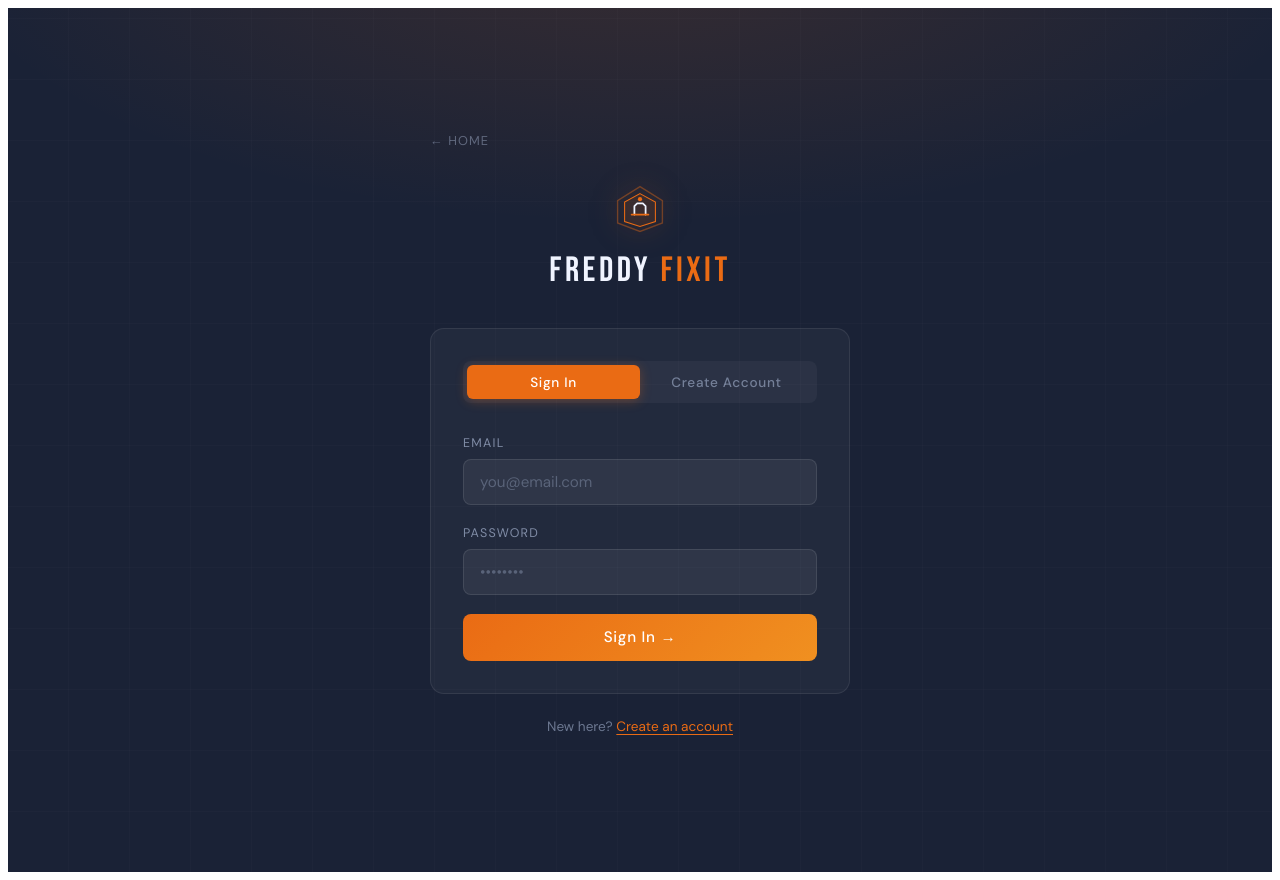
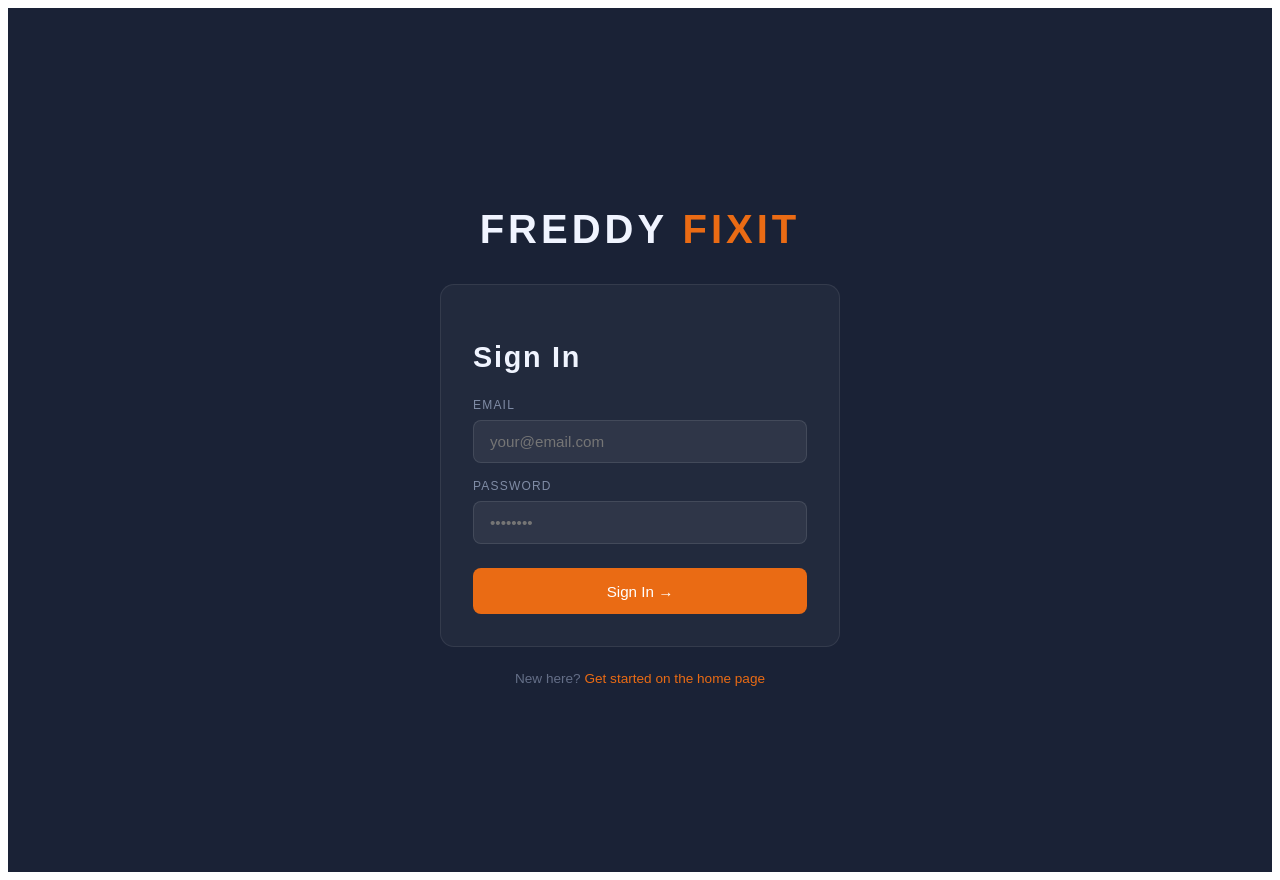
Before and after one commit to karanmann137-creator/freddy-fixit, a React (Vite) app: page /login in a window 1280 px wide. Built offline with nearby package versions, Linux system fonts and the light colour scheme.

Commit message:
fix: replace Login with clean version

```diff
--- a/src/pages/Login.tsx
+++ b/src/pages/Login.tsx
@@ -1,277 +1,67 @@
 import { useState } from "react";
 import { useLocation } from "wouter";
 import { motion } from "framer-motion";
-import { supabase, getProfile } from "@/lib/supabase";
-import { toast } from "sonner";
-import { Loader2 } from "lucide-react";
-
-const styles = `
-  @import url('https://fonts.googleapis.com/css2?family=Bebas+Neue&family=DM+Sans:wght@300;400;500&display=swap');
-
-  .ff-wrap {
-    min-height: 100vh;
-    background: #1a2236;
-    background-image: radial-gradient(ellipse 80% 50% at 50% -10%, rgba(234,107,20,0.15) 0%, transparent 70%);
-    display: flex; align-items: center; justify-content: center;
-    padding: 2rem 1rem;
-    font-family: 'DM Sans', sans-serif;
-    color: #f0f4ff;
-    position: relative; overflow: hidden;
-  }
-  .ff-wrap::before {
-    content: ''; position: absolute; inset: 0;
-    background-image:
-      repeating-linear-gradient(0deg, transparent, transparent 60px, rgba(255,255,255,0.015) 60px, rgba(255,255,255,0.015) 61px),
-      repeating-linear-gradient(90deg, transparent, transparent 60px, rgba(255,255,255,0.015) 60px, rgba(255,255,255,0.015) 61px);
-    pointer-events: none;
-  }
-  .ff-box {
-    width: 100%; max-width: 420px; position: relative; z-index: 1;
-  }
-  .ff-logo {
-    display: flex; flex-direction: column; align-items: center; margin-bottom: 2.5rem;
-  }
-  .ff-logo svg { filter: drop-shadow(0 0 14px rgba(234,107,20,0.5)); margin-bottom: 1rem; }
-  .ff-logo-title {
-    font-family: 'Bebas Neue', sans-serif; font-size: 2.2rem;
-    letter-spacing: 0.1em; color: #f0f4ff; line-height: 1;
-  }
-  .ff-logo-title span { color: #ea6b14; }
-  .ff-card {
-    background: rgba(255,255,255,0.04);
-    border: 1px solid rgba(255,255,255,0.08);
-    border-radius: 14px; padding: 2rem;
-  }
-  .ff-tabs {
-    display: flex; gap: 0; margin-bottom: 2rem;
-    background: rgba(255,255,255,0.04); border-radius: 8px; padding: 4px;
-  }
-  .ff-tab {
-    flex: 1; padding: 0.55rem; border: none; background: none;
-    font-family: 'DM Sans', sans-serif; font-size: 0.85rem; font-weight: 500;
-    color: rgba(190,205,235,0.5); cursor: pointer; border-radius: 6px;
-    transition: all 0.2s; letter-spacing: 0.05em;
-  }
-  .ff-tab.active { background: #ea6b14; color: #fff; box-shadow: 0 2px 12px rgba(234,107,20,0.3); }
-  .ff-label {
-    display: block; font-size: 0.78rem; text-transform: uppercase;
-    letter-spacing: 0.1em; color: rgba(190,205,235,0.6); margin-bottom: 0.5rem;
-  }
-  .ff-input {
-    width: 100%; padding: 0.75rem 1rem;
-    background: rgba(255,255,255,0.06); border: 1px solid rgba(255,255,255,0.1);
-    border-radius: 8px; color: #f0f4ff;
-    font-family: 'DM Sans', sans-serif; font-size: 0.95rem;
-    outline: none; transition: border-color 0.2s, box-shadow 0.2s;
-    box-sizing: border-box;
-  }
-  .ff-input:focus { border-color: rgba(234,107,20,0.5); box-shadow: 0 0 0 3px rgba(234,107,20,0.1); }
-  .ff-input::placeholder { color: rgba(190,205,235,0.3); }
-  .ff-field { margin-bottom: 1.2rem; }
-  .ff-btn {
-    width: 100%; padding: 0.85rem; border-radius: 8px;
-    font-family: 'DM Sans', sans-serif; font-size: 0.95rem; font-weight: 500;
-    cursor: pointer; border: none; transition: all 0.2s;
-    display: flex; align-items: center; justify-content: center; gap: 0.5rem;
-    background: linear-gradient(135deg, #ea6b14, #f09020); color: #fff;
-    letter-spacing: 0.05em; margin-top: 0.5rem;
-  }
-  .ff-btn:hover { box-shadow: 0 4px 24px rgba(234,107,20,0.4); }
-  .ff-btn:disabled { opacity: 0.5; cursor: not-allowed; }
-  .ff-divider {
-    display: flex; align-items: center; gap: 1rem;
-    margin: 1.5rem 0; color: rgba(190,205,235,0.3); font-size: 0.8rem;
-  }
-  .ff-divider::before, .ff-divider::after {
-    content: ''; flex: 1; height: 1px; background: rgba(255,255,255,0.08);
-  }
-  .ff-signup-link {
-    text-align: center; margin-top: 1.5rem;
-    font-size: 0.85rem; color: rgba(190,205,235,0.5);
-  }
-  .ff-signup-link button {
-    background: none; border: none; color: #ea6b14; cursor: pointer;
-    font-family: 'DM Sans', sans-serif; font-size: 0.85rem;
-    text-decoration: underline; text-underline-offset: 3px; padding: 0;
-  }
-  .ff-back {
-    background: none; border: none; color: rgba(190,205,235,0.4);
-    font-family: 'DM Sans', sans-serif; font-size: 0.8rem;
-    cursor: pointer; text-transform: uppercase; letter-spacing: 0.08em;
-    padding: 0; margin-bottom: 2rem; transition: color 0.2s;
-    display: flex; align-items: center; gap: 0.3rem;
-  }
-  .ff-back:hover { color: #ea6b14; }
-  .ff-error-box {
-    background: rgba(239,68,68,0.1); border: 1px solid rgba(239,68,68,0.25);
-    border-radius: 8px; padding: 0.75rem 1rem; margin-bottom: 1rem;
-    font-size: 0.85rem; color: #fca5a5;
-  }
-  .ff-role-row {
-    display: grid; grid-template-columns: 1fr 1fr; gap: 0.75rem; margin-bottom: 1.2rem;
-  }
-  .ff-role-btn {
-    padding: 0.75rem; border-radius: 8px; border: 1px solid rgba(255,255,255,0.08);
-    background: rgba(255,255,255,0.04); color: rgba(190,205,235,0.7);
-    font-family: 'DM Sans', sans-serif; font-size: 0.85rem; cursor: pointer;
-    transition: all 0.2s; text-align: center;
-  }
-  .ff-role-btn:hover { border-color: rgba(234,107,20,0.3); }
-  .ff-role-btn.selected { background: rgba(234,107,20,0.12); border-color: rgba(234,107,20,0.5); color: #f0f4ff; }
-  .ff-role-icon { font-size: 1.3rem; display: block; margin-bottom: 0.3rem; }
-`;
-
-type Tab = "signin" | "signup";
+import { supabase } from "@/lib/supabase";
 
 export default function Login() {
   const [, setLocation] = useLocation();
-  const [tab, setTab] = useState<Tab>("signin");
-  const [email, setEmail] = useState("");
+  const [email, setEmail]       = useState("");
   const [password, setPassword] = useState("");
-  const [role, setRole] = useState<"client" | "contractor">("client");
-  const [isLoading, setIsLoading] = useState(false);
-  const [error, setError] = useState("");
+  const [error, setError]       = useState("");
+  const [loading, setLoading]   = useState(false);
 
   const handleSignIn = async (e: React.FormEvent) => {
     e.preventDefault();
-    setIsLoading(true);
-    setError("");
+    if (!email || !password) { setError("Please enter your email and password."); return; }
+    setError(""); setLoading(true);
     try {
-      const { error: authError } = await supabase.auth.signInWithPassword({ email, password });
-      if (authError) throw authError;
-
-      const profile = await getProfile();
-      if (!profile) throw new Error("Profile not found");
-
-      if (profile.role === "admin") setLocation("/admin-dashboard");
-      else if (profile.role === "contractor") setLocation("/contractor-dashboard");
+      const { data, error: authErr } = await supabase.auth.signInWithPassword({ email, password });
+      if (authErr) throw authErr;
+      const { data: profile } = await supabase
+        .from("profiles")
+        .select("role")
+        .eq("id", data.user.id)
+        .single();
+      if (profile?.role === "admin") setLocation("/admin-dashboard");
+      else if (profile?.role === "contractor") setLocation("/contractor-dashboard");
       else setLocation("/client-dashboard");
     } catch (err: any) {
-      setError(err.message || "Sign in failed. Please try again.");
+      setError(err.message ?? "Sign in failed. Please check your credentials.");
     } finally {
-      setIsLoading(false);
-    }
-  };
-
-  const handleSignUp = async (e: React.FormEvent) => {
-    e.preventDefault();
-    setIsLoading(true);
-    setError("");
-    try {
-      const { error: authError } = await supabase.auth.signUp({
-        email,
-        password,
-        options: { data: { role } },
-      });
-      if (authError) throw authError;
-      toast.success("Account created! Check your email to confirm.");
-      setTab("signin");
-    } catch (err: any) {
-      setError(err.message || "Sign up failed. Please try again.");
-    } finally {
-      setIsLoading(false);
+      setLoading(false);
     }
   };
 
   return (
-    <div className="ff-wrap">
-      <style>{styles}</style>
-      <motion.div
-        className="ff-box"
-        initial={{ opacity: 0, y: 24 }}
-        animate={{ opacity: 1, y: 0 }}
-        transition={{ duration: 0.5 }}
-      >
-        <button className="ff-back" onClick={() => setLocation("/")}>← Home</button>
-
-        <div className="ff-logo">
-          <svg width="56" height="56" viewBox="0 0 80 80" fill="none" xmlns="http://www.w3.org/2000/svg">
-            <polygon points="40,8 72,28 72,60 40,72 8,60 8,28" fill="none" stroke="#ea6b14" strokeWidth="2" opacity="0.4"/>
-            <path d="M40 18 L62 30 L62 58 L40 65 L18 58 L18 30 Z" fill="rgba(234,107,20,0.08)" stroke="#ea6b14" strokeWidth="1.5"/>
-            <path d="M32 48 L32 36 L36 32 L44 32 L48 36 L48 48" stroke="#f0f4ff" strokeWidth="2.5" strokeLinecap="round" strokeLinejoin="round" fill="none"/>
-            <path d="M28 48 L52 48" stroke="#ea6b14" strokeWidth="2.5" strokeLinecap="round"/>
-            <circle cx="40" cy="26" r="3" fill="#ea6b14"/>
-          </svg>
-          <div className="ff-logo-title">FREDDY <span>FIXIT</span></div>
+    <div style={{ minHeight:"100vh", background:"#1a2236", display:"flex", alignItems:"center", justifyContent:"center", fontFamily:"'DM Sans',sans-serif", color:"#f0f4ff", padding:"2rem" }}>
+      <div style={{ maxWidth:"400px", width:"100%" }}>
+        <h1 style={{ fontFamily:"'Bebas Neue',sans-serif", fontSize:"2.5rem", letterSpacing:"0.1em", textAlign:"center", marginBottom:"2rem" }}>
+          FREDDY <span style={{ color:"#ea6b14" }}>FIXIT</span>
+        </h1>
+        <div style={{ background:"rgba(255,255,255,0.04)", border:"1px solid rgba(255,255,255,0.08)", borderRadius:"14px", padding:"2rem" }}>
+          <h2 style={{ fontFamily:"'Bebas Neue',sans-serif", fontSize:"1.8rem", letterSpacing:"0.06em", marginBottom:"1.5rem" }}>Sign In</h2>
+          {error && <div style={{ background:"rgba(239,68,68,0.1)", border:"1px solid rgba(239,68,68,0.25)", borderRadius:"8px", padding:"0.75rem 1rem", marginBottom:"1rem", fontSize:"0.85rem", color:"#fca5a5" }}>{error}</div>}
+          <form onSubmit={handleSignIn}>
+            <div style={{ marginBottom:"1rem" }}>
+              <label style={{ display:"block", fontSize:"0.75rem", textTransform:"uppercase", letterSpacing:"0.1em", color:"rgba(190,205,235,0.6)", marginBottom:"0.5rem" }}>Email</label>
+              <input style={{ width:"100%", padding:"0.75rem 1rem", background:"rgba(255,255,255,0.06)", border:"1px solid rgba(255,255,255,0.1)", borderRadius:"8px", color:"#f0f4ff", fontFamily:"inherit", fontSize:"0.95rem", outline:"none", boxSizing:"border-box" }}
+                type="email" placeholder="your@email.com" value={email} onChange={e => setEmail(e.target.value)} />
+            </div>
+            <div style={{ marginBottom:"1.5rem" }}>
+              <label style={{ display:"block", fontSize:"0.75rem", textTransform:"uppercase", letterSpacing:"0.1em", color:"rgba(190,205,235,0.6)", marginBottom:"0.5rem" }}>Password</label>
+              <input style={{ width:"100%", padding:"0.75rem 1rem", background:"rgba(255,255,255,0.06)", border:"1px solid rgba(255,255,255,0.1)", borderRadius:"8px", color:"#f0f4ff", fontFamily:"inherit", fontSize:"0.95rem", outline:"none", boxSizing:"border-box" }}
+                type="password" placeholder="••••••••" value={password} onChange={e => setPassword(e.target.value)} />
+            </div>
+            <button type="submit" disabled={loading}
+              style={{ width:"100%", padding:"0.9rem", background:"#ea6b14", color:"#fff", border:"none", borderRadius:"8px", fontFamily:"inherit", fontSize:"0.95rem", fontWeight:500, cursor:"pointer" }}>
+              {loading ? "Signing in…" : "Sign In →"}
+            </button>
+          </form>
         </div>
-
-        <div className="ff-card">
-          <div className="ff-tabs">
-            <button className={`ff-tab${tab === "signin" ? " active" : ""}`} onClick={() => { setTab("signin"); setError(""); }}>
-              Sign In
-            </button>
-            <button className={`ff-tab${tab === "signup" ? " active" : ""}`} onClick={() => { setTab("signup"); setError(""); }}>
-              Create Account
-            </button>
-          </div>
-
-          {error && <div className="ff-error-box">{error}</div>}
-
-          {tab === "signin" ? (
-            <form onSubmit={handleSignIn}>
-              <div className="ff-field">
-                <label className="ff-label">Email</label>
-                <input
-                  className="ff-input" type="email" required
-                  value={email} onChange={e => setEmail(e.target.value)}
-                  placeholder="you@email.com"
-                />
-              </div>
-              <div className="ff-field">
-                <label className="ff-label">Password</label>
-                <input
-                  className="ff-input" type="password" required
-                  value={password} onChange={e => setPassword(e.target.value)}
-                  placeholder="••••••••"
-                />
-              </div>
-              <button className="ff-btn" type="submit" disabled={isLoading}>
-                {isLoading ? <><Loader2 size={16} className="animate-spin" /> Signing in...</> : "Sign In →"}
-              </button>
-            </form>
-          ) : (
-            <form onSubmit={handleSignUp}>
-              <div className="ff-field">
-                <label className="ff-label">I am a…</label>
-                <div className="ff-role-row">
-                  <button type="button" className={`ff-role-btn${role === "client" ? " selected" : ""}`} onClick={() => setRole("client")}>
-                    <span className="ff-role-icon">🏠</span> Client
-                  </button>
-                  <button type="button" className={`ff-role-btn${role === "contractor" ? " selected" : ""}`} onClick={() => setRole("contractor")}>
-                    <span className="ff-role-icon">🔧</span> Contractor
-                  </button>
-                </div>
-              </div>
-              <div className="ff-field">
-                <label className="ff-label">Email</label>
-                <input
-                  className="ff-input" type="email" required
-                  value={email} onChange={e => setEmail(e.target.value)}
-                  placeholder="you@email.com"
-                />
-              </div>
-              <div className="ff-field">
-                <label className="ff-label">Password</label>
-                <input
-                  className="ff-input" type="password" required minLength={8}
-                  value={password} onChange={e => setPassword(e.target.value)}
-                  placeholder="Min. 8 characters"
-                />
-              </div>
-              <button className="ff-btn" type="submit" disabled={isLoading}>
-                {isLoading ? <><Loader2 size={16} className="animate-spin" /> Creating account...</> : "Create Account →"}
-              </button>
-            </form>
-          )}
-        </div>
-
-        {tab === "signin" && (
-          <p className="ff-signup-link">
-            New here?{" "}
-            <button onClick={() => { setTab("signup"); setError(""); }}>Create an account</button>
-          </p>
-        )}
-      </motion.div>
+        <p style={{ textAlign:"center", marginTop:"1.5rem", fontSize:"0.85rem", color:"rgba(190,205,235,0.45)" }}>
+          New here? <a href="/" style={{ color:"#ea6b14", textDecoration:"none" }}>Get started on the home page</a>
+        </p>
+      </div>
     </div>
   );
 }
```
